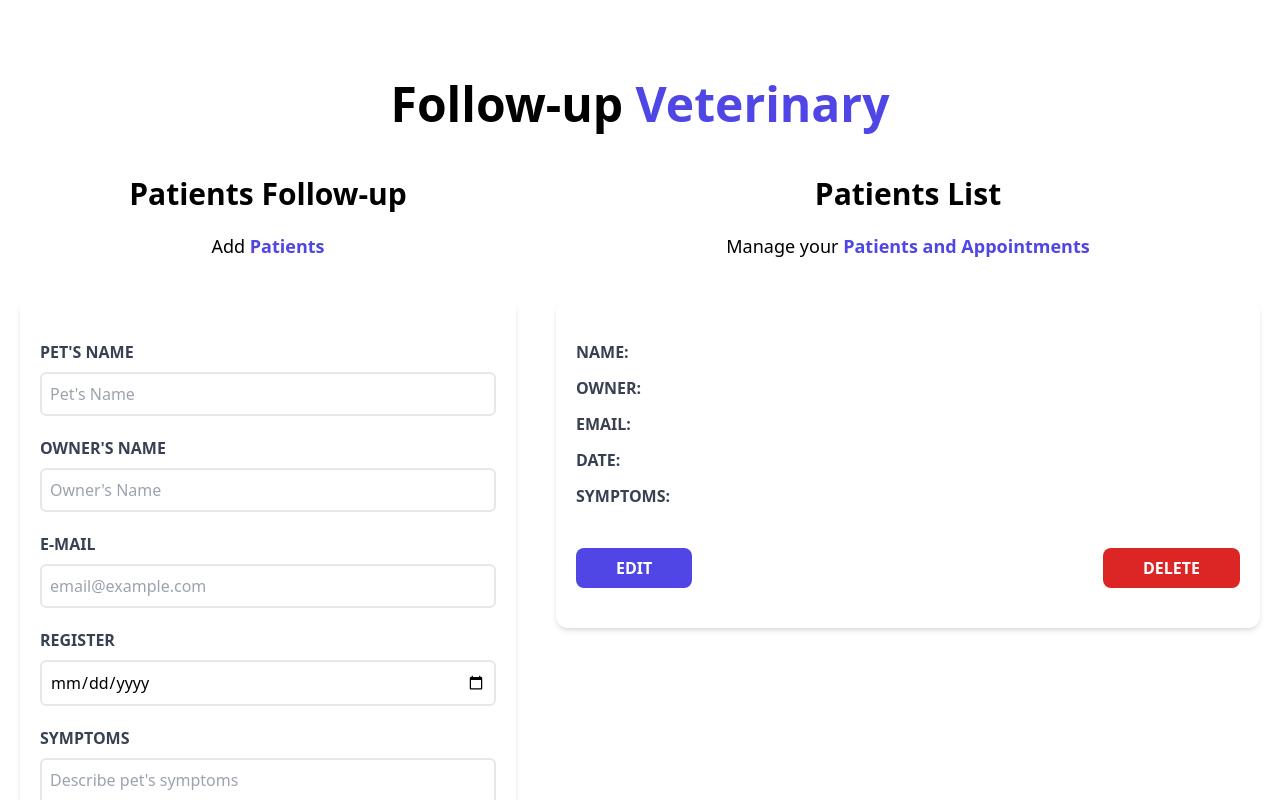
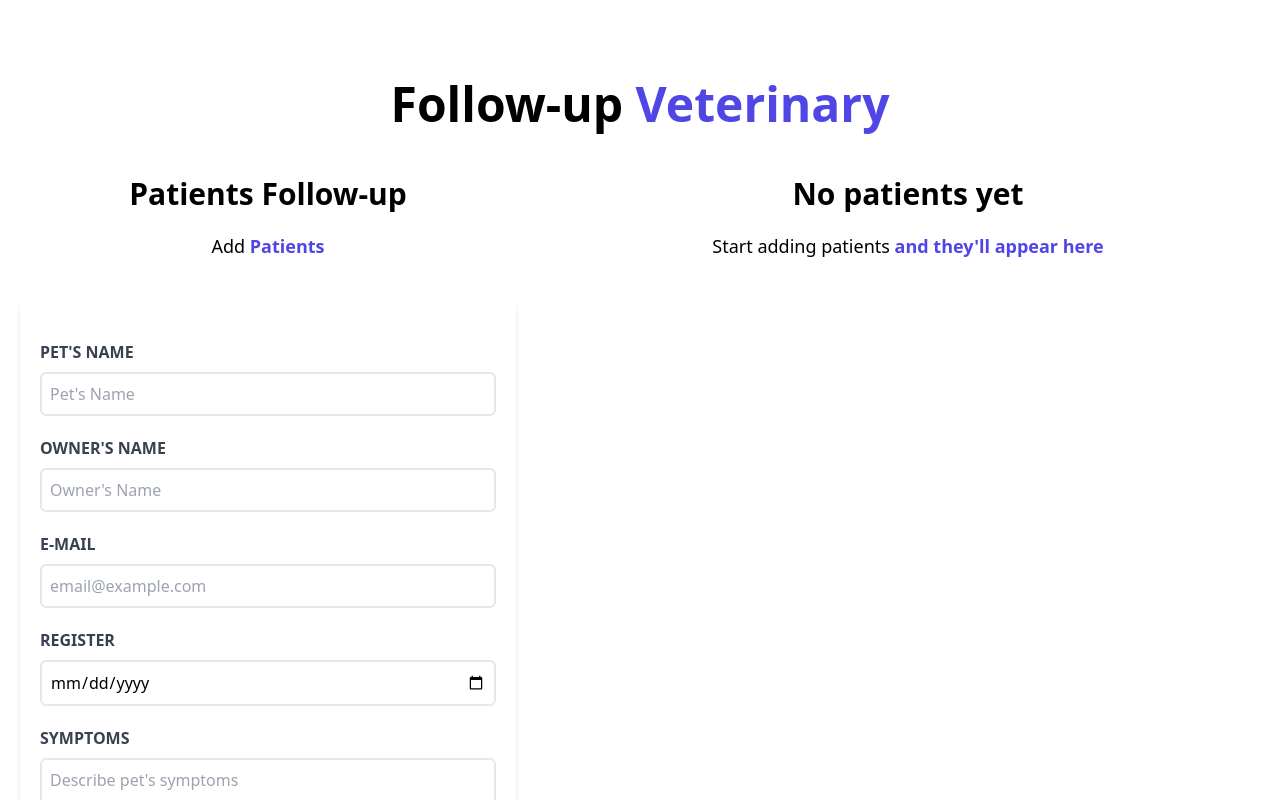
Before and after one commit to iachb/patient-manager, a React (Vite) app: page / in a window 1280 px wide. Shown: the top 800 px of the page. Built offline with nearby package versions, Linux system fonts and the light colour scheme.

Commit message:
Fixing storage issue

```diff
--- a/src/App.jsx
+++ b/src/App.jsx
@@ -4,8 +4,7 @@ import Form from "./components/Form";
 import PatientsList from "./components/PatientsList";
 
 function App() {
-  const initialState = JSON.parse(localStorage.getItem("patients")) || [];
-  const [patients, setPatients] = useState([initialState]);
+  const [patients, setPatients] = useState(JSON.parse(localStorage.getItem("patients")) ?? []);
   const [patient, setPatient] = useState({});
 
   useEffect(() => {
```
